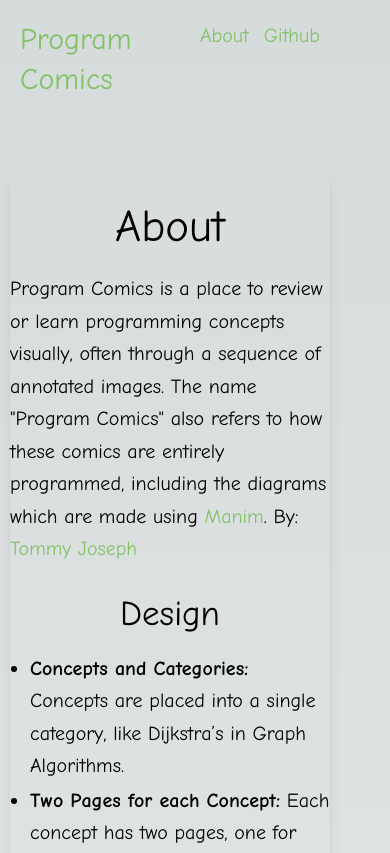
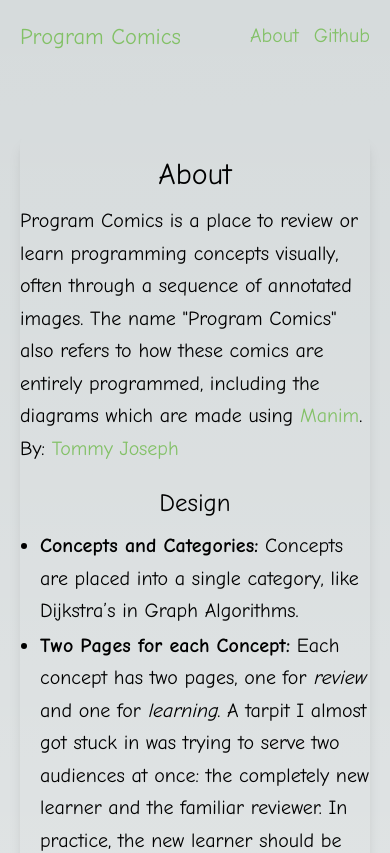
Before and after one commit to tommy11jo/program-comics, a Next.js app in the folder react-src/: page /about in a window 390 px wide. Shown: the top 853 px of the page. Built offline with nearby package versions, Linux system fonts and the light colour scheme.

Commit message:
mobile support styles

```diff
--- a/react-src/components/comics/dijkstra/DijkstraIntro.tsx
+++ b/react-src/components/comics/dijkstra/DijkstraIntro.tsx
@@ -57,13 +57,13 @@ const DijkstraIntro = () => {
   let snapshotText = <div>{textIntro}</div>
   return (
     <div className="flex flex-col">
-      <div className="flex flex-row">
-        <div className="w-3/5">
+      <div className="flex flex-col lg:flex-row">
+        <div className="lg:w-3/5">
           {snapshotText}
           <br />
           {textRuntime}
         </div>
-        <div className="w-2/5">
+        <div className="lg:w-2/5">
           <img src="/graphics/dijkstra/comic-behavior/step6.png" alt="" />
         </div>
       </div>
--- a/react-src/pages/_app.tsx
+++ b/react-src/pages/_app.tsx
@@ -12,13 +12,13 @@ function MyApp({ Component, pageProps }: AppProps) {
       <Head>
         <meta name="viewport" content="width=device-width, initial-scale=1.0" />
       </Head>
-      <div className="flex flex-col min-h-screen pr-10">
+      <div className="flex flex-col min-h-screen">
         <header className="p-4 text-left m-0 flex justify-between">
-          <Link href={homePath} className="text-2xl">
+          <Link href={homePath} className="text-lg lg:text-2xl">
             Program Comics
           </Link>
           <div className="flex gap-3 items-start">
-            <Link href={`${homePath}/about`} className="text-md">
+            <Link href="/about" className="text-md">
               <span>About</span>
             </Link>
             <Link
--- a/react-src/pages/post/layout.tsx
+++ b/react-src/pages/post/layout.tsx
@@ -11,7 +11,7 @@ interface LayoutProps {
 export default function Layout({ children, ...props }: LayoutProps) {
   return (
     <ConfigProvider>
-      <div className="comic-page flex flex-col items-center min-h-screen p-2 lg:p-4">
+      <div className="comic-page flex flex-col items-center min-h-screen p-4 lg:p-4">
         <div className="w-full max-w-3xl shadow-lg rounded-lg my-8">
           <div className="lg:p-6">
             <div className="text-left text-base leading-relaxed">
--- a/react-src/styles/globals.css
+++ b/react-src/styles/globals.css
@@ -87,10 +87,10 @@ h6 {
   text-align: center;
 }
 h1 {
-  font-size: 2.25rem;
+  @apply text-2xl lg:text-3xl;
 }
 h2 {
-  font-size: 1.75rem;
+  @apply text-xl lg:text-2xl;
 }
 img {
   max-width: 100%;
```
